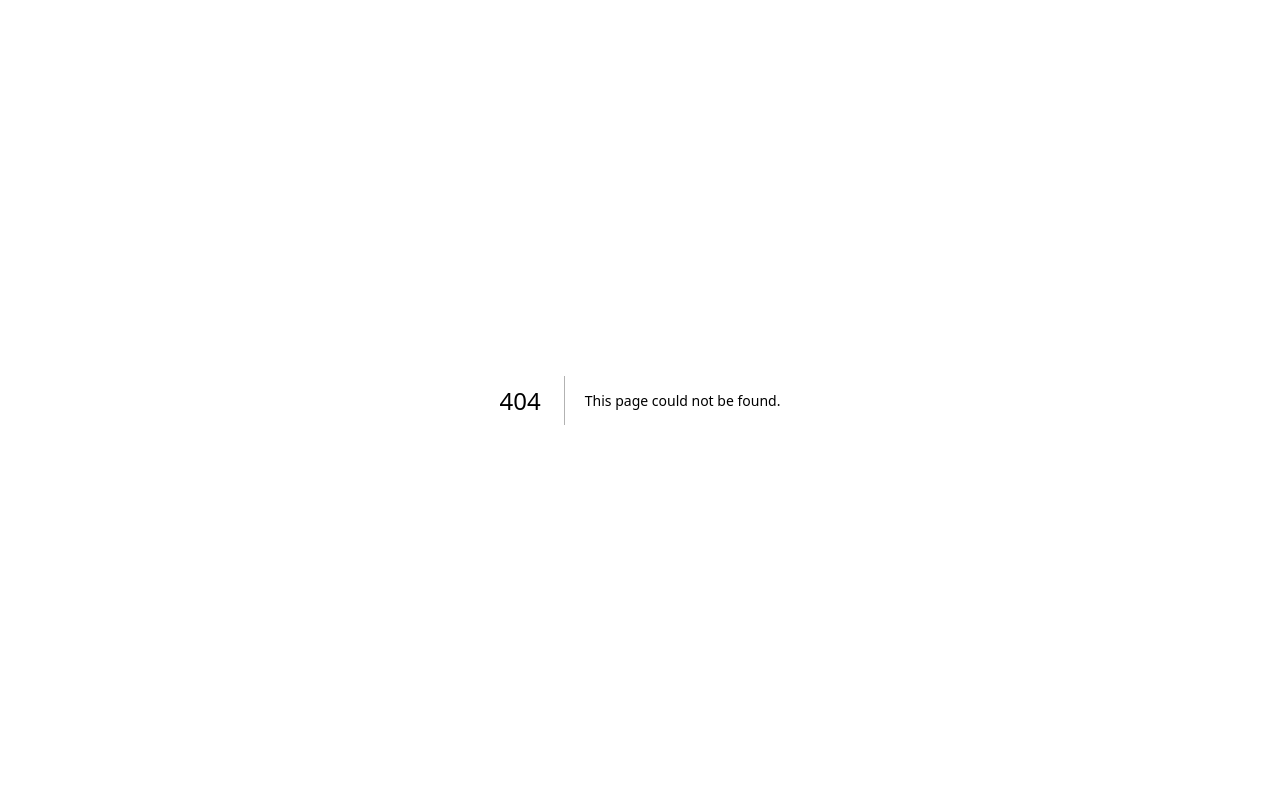
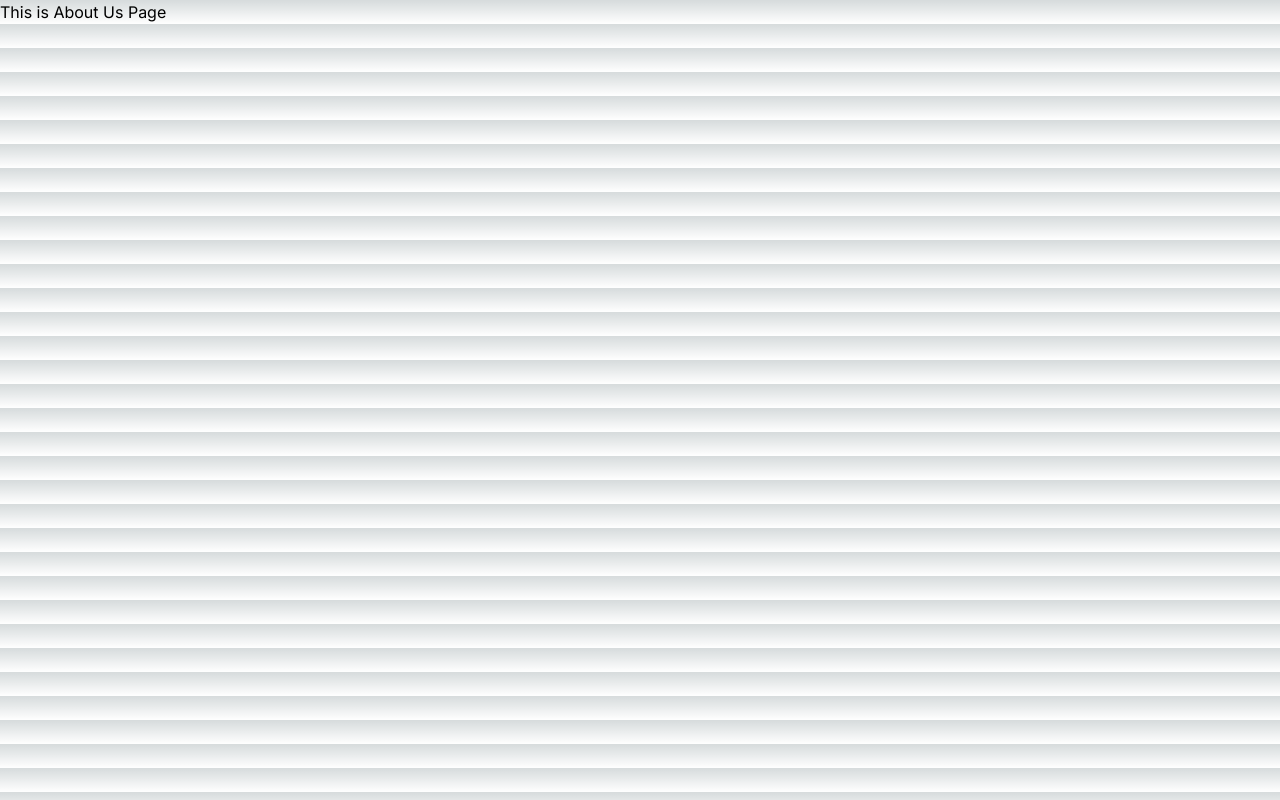
Before and after one commit to SomyaBhatnagar19/NextJS-Project-1-, a Next.js app: page /aboutUs in a window 1280 px wide. Before the commit this address had no page. Built offline with nearby package versions, Linux system fonts and the light colour scheme.

Commit message:
Making an aboutus page.

```diff
--- /dev/null
+++ b/app/aboutUs/page.js
@@ -0,0 +1,9 @@
+//ourDomain.com/aboutUs
+const About = () => {
+    return (
+      <div>
+        This is About Us Page
+      </div>
+    )
+  }
+  export default About;
```
